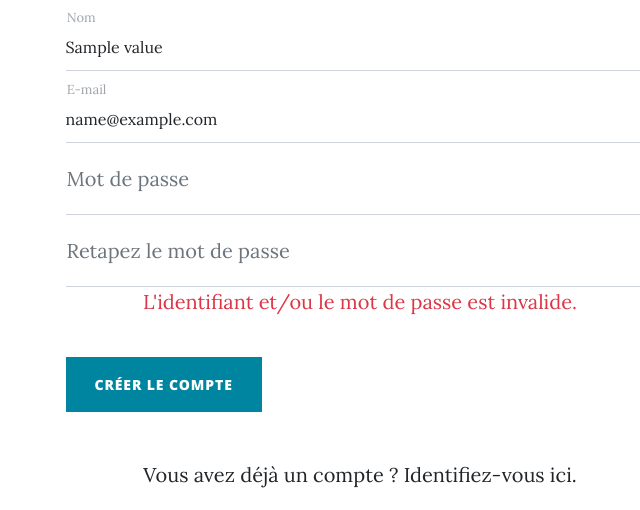
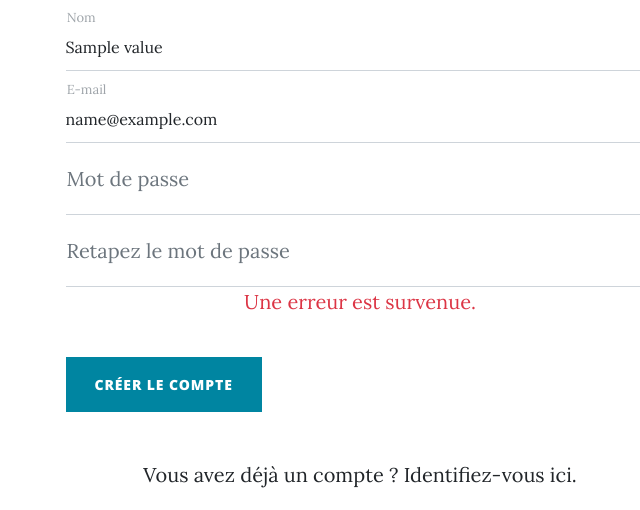
Before and after one commit to scoopandrun/ocp5, a PHP site: template templates/front/user-signup.html.twig in a window 1280 px wide. Shown: the part 697-1207 px from the top of the page, without its empty margins (280-920 px from the left). Run offline with PHP 8.4, Linux system fonts and the light colour scheme; the template is opened without the code that fills it: most values are stand-ins (such as "Sample title", 1, 10 or a date in 2020); some libraries are stand-ins or nearby versions.

Commit message:
Fix user signup error messages

```diff
--- a/templates/front/user-signup.html.twig
+++ b/templates/front/user-signup.html.twig
@@ -56,7 +56,7 @@
 							<input type="password" class="form-control" id="password" name="signupForm[new-password]" placeholder="Mot de passe" autocomplete="new-password" required/>
 							<label for="password">Mot de passe</label>
 							{% if formResult.errors.newPasswordMissing %}
-								<div class="invalid-feedback">L'adresse e-mail est requise.</div>
+								<div class="invalid-feedback">Le mot de passe est obligatoire.</div>
 							{% endif %}
 						</div>
 
@@ -64,7 +64,7 @@
 							<input type="password" class="form-control" id="password" name="signupForm[password-confirm]" placeholder="Retapez le mot de passe" autocomplete="new-password" required/>
 							<label for="password">Retapez le mot de passe</label>
 							{% if formResult.errors.passwordConfirmMissing %}
-								<div class="invalid-feedback">Le nouveau mot doit être retapé dans ce champ.</div>
+								<div class="invalid-feedback">Le mot de passe doit être retapé dans ce champ.</div>
 							{% endif %}
 							{% if formResult.errors.passwordMismatch %}
 								<div class="invalid-feedback">Le mot de passe n'a pas été corectement retapé.</div>
@@ -74,7 +74,7 @@
 						<!-- Submit error message-->
 						{% if formResult.failure %}
 							<div id="submitErrorMessage">
-								<div class="text-center text-danger mb-3">L'identifiant et/ou le mot de passe est invalide.</div>
+								<div class="text-center text-danger mb-3">Une erreur est survenue.</div>
 							</div>
 						{% endif %}
 
```
